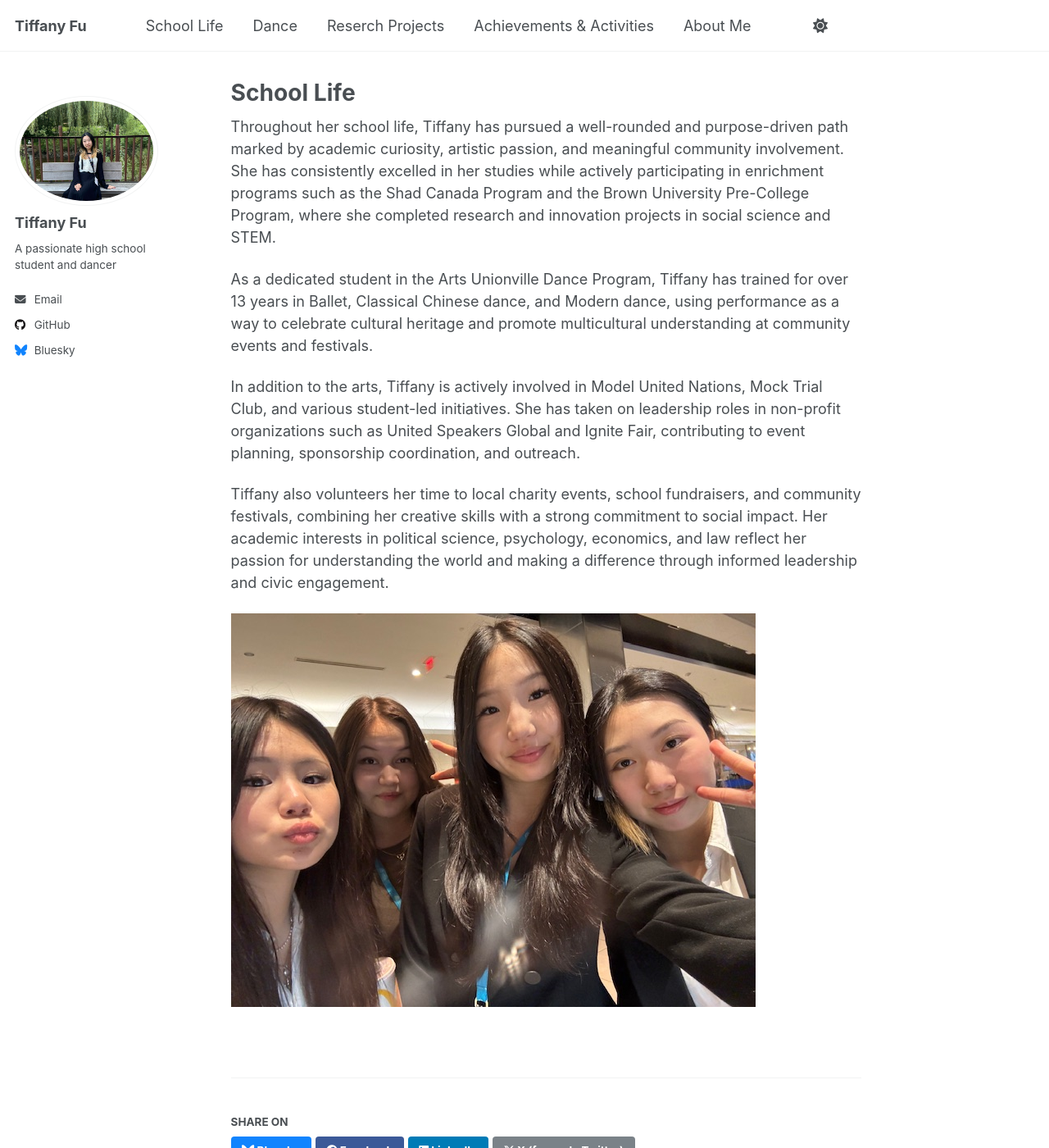
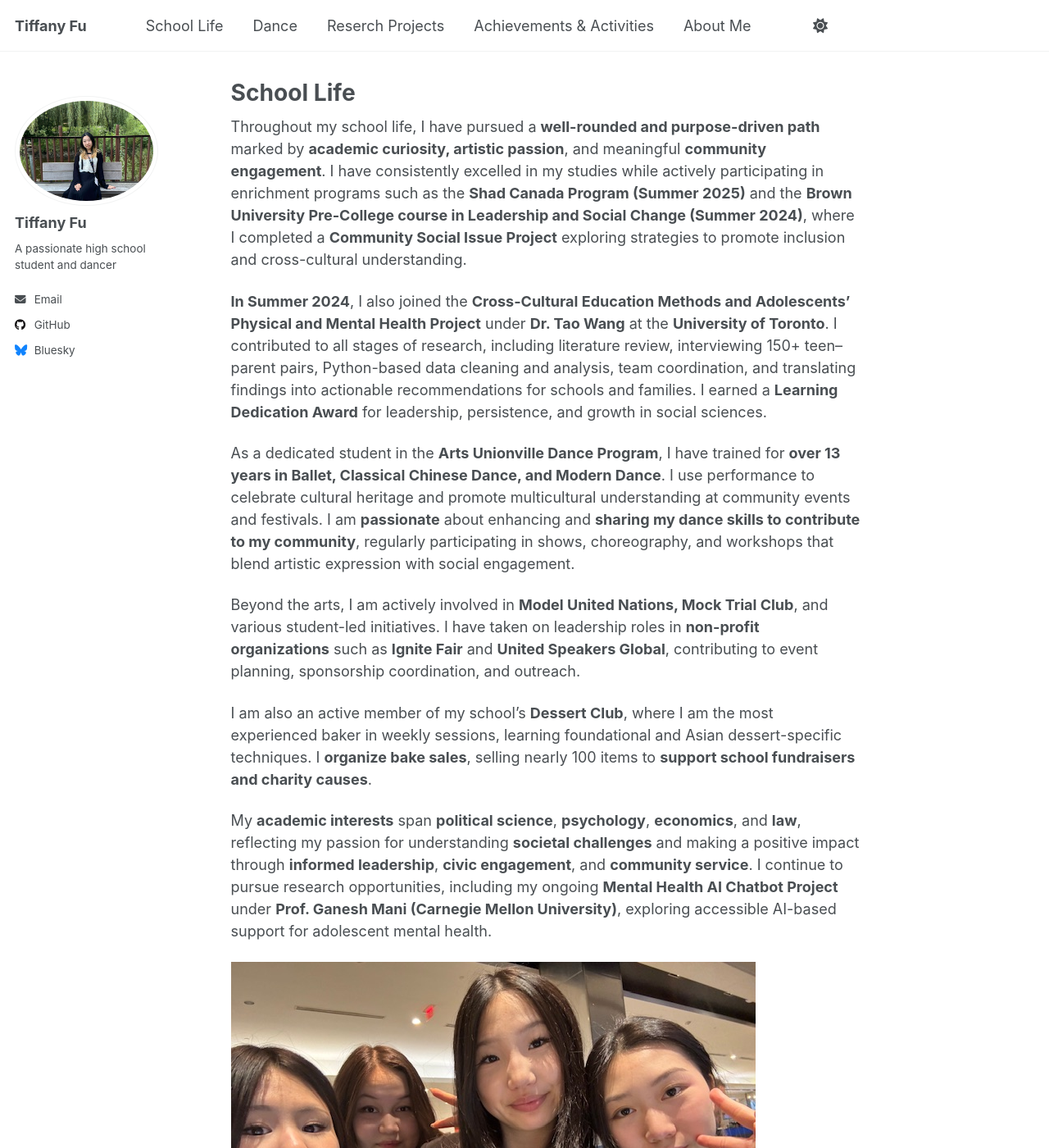
Before and after one commit to TiffanyJTFu/TiffanyTestWeb, a Jekyll site: the page built from _publications/SchoolLife.md, in a window 1280 px wide and 1400 px high. Shown: the whole window at 82% size. Built offline with Jekyll 4.4.1, drawn with Linux system fonts in a browser that asks for light colours; a script that is not in the unit is left out.

Commit message:
Revise SchoolLife.md for improved personal narrative
Updated the excerpt and content to reflect a more personal narrative and detailed experiences in academics, arts, and community service.

```diff
--- a/_publications/SchoolLife.md
+++ b/_publications/SchoolLife.md
@@ -3,15 +3,18 @@ title: "School Life"
 collection: publications
 category: conferences
 permalink: /publications/SchoolLife
-excerpt: 'An academically driven and creatively engaged student with a strong passion for cultural expression, leadership, and community service. Actively involved in dance performance, school clubs (Model UN, Mock Trial), research programs, and innovation challenges. Dedicated to making a positive impact through volunteering, and cross-cultural initiatives.<img src="https://www.tiffu.ca/images/mun.jpg">'
+excerpt: 'I am an **academically motivated and creatively driven student** with a strong passion for **cultural expression, leadership, and community impact**. I have extensive experience in **dance performance**, **research projects** in **social science** and **AI**, school clubs such as **Model UN** and **Mock Trial**, and **innovation programs** like **Shad Canada**. I am committed to fostering inclusion, promoting cross-cultural understanding, and **contributing to meaningful community initiatives** through volunteering and creative engagement.<img src="https://www.tiffu.ca/images/mun.jpg">'
 ---
+Throughout my school life, I have pursued a **well-rounded and purpose-driven path** marked by **academic curiosity, artistic passion**, and meaningful **community engagement**. I have consistently excelled in my studies while actively participating in enrichment programs such as the **Shad Canada Program (Summer 2025)** and the **Brown University Pre-College course in Leadership and Social Change (Summer 2024)**, where I completed a **Community Social Issue Project** exploring strategies to promote inclusion and cross-cultural understanding.
 
-Throughout her school life, Tiffany has pursued a well-rounded and purpose-driven path marked by academic curiosity, artistic passion, and meaningful community involvement. She has consistently excelled in her studies while actively participating in enrichment programs such as the Shad Canada Program and the Brown University Pre-College Program, where she completed research and innovation projects in social science and STEM.
+**In Summer 2024**, I also joined the **Cross-Cultural Education Methods and Adolescents’ Physical and Mental Health Project** under **Dr. Tao Wang** at the **University of Toronto**. I contributed to all stages of research, including literature review, interviewing 150+ teen–parent pairs, Python-based data cleaning and analysis, team coordination, and translating findings into actionable recommendations for schools and families. I earned a **Learning Dedication Award** for leadership, persistence, and growth in social sciences.
 
-As a dedicated student in the Arts Unionville Dance Program, Tiffany has trained for over 13 years in Ballet, Classical Chinese dance, and Modern dance, using performance as a way to celebrate cultural heritage and promote multicultural understanding at community events and festivals.
+As a dedicated student in the **Arts Unionville Dance Program**, I have trained for **over 13 years in Ballet, Classical Chinese Dance, and Modern Dance**. I use performance to celebrate cultural heritage and promote multicultural understanding at community events and festivals. I am **passionate** about enhancing and **sharing my dance skills to contribute to my community**, regularly participating in shows, choreography, and workshops that blend artistic expression with social engagement.
 
-In addition to the arts, Tiffany is actively involved in Model United Nations, Mock Trial Club, and various student-led initiatives. She has taken on leadership roles in non-profit organizations such as United Speakers Global and Ignite Fair, contributing to event planning, sponsorship coordination, and outreach.
+Beyond the arts, I am actively involved in **Model United Nations, Mock Trial Club**, and various student-led initiatives. I have taken on leadership roles in **non-profit organizations** such as **Ignite Fair** and **United Speakers Global**, contributing to event planning, sponsorship coordination, and outreach.
 
-Tiffany also volunteers her time to local charity events, school fundraisers, and community festivals, combining her creative skills with a strong commitment to social impact. Her academic interests in political science, psychology, economics, and law reflect her passion for understanding the world and making a difference through informed leadership and civic engagement.
+I am also an active member of my school’s **Dessert Club**, where I am the most experienced baker in weekly sessions, learning foundational and Asian dessert-specific techniques. I **organize bake sales**, selling nearly 100 items to **support school fundraisers and charity causes**.
+
+My **academic interests** span **political science**, **psychology**, **economics**, and **law**, reflecting my passion for understanding **societal challenges** and making a positive impact through **informed leadership**, **civic engagement**, and **community service**. I continue to pursue research opportunities, including my ongoing **Mental Health AI Chatbot Project** under **Prof. Ganesh Mani (Carnegie Mellon University)**, exploring accessible AI-based support for adolescent mental health.
 
 ![mun](https://www.tiffu.ca/images/mun.jpg)
```
